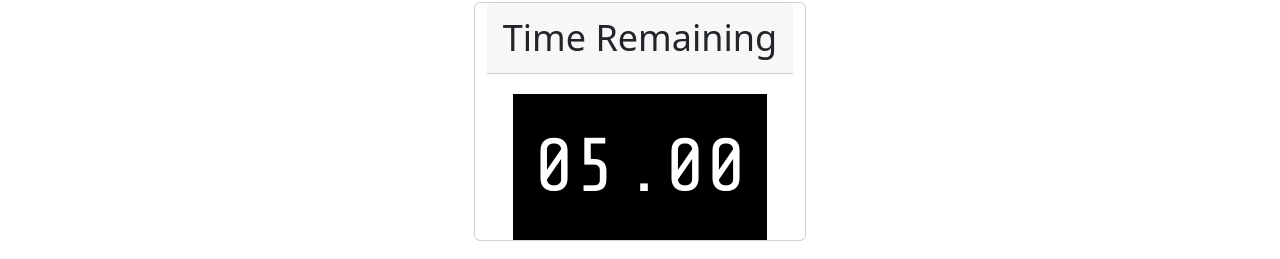
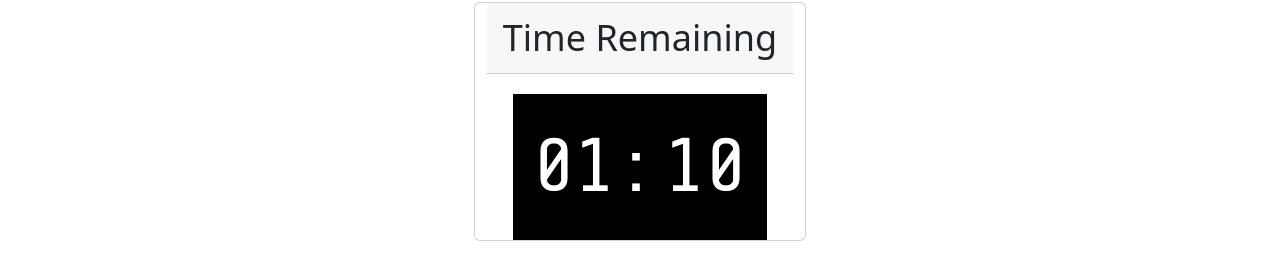
Before and after one commit to MediumJeff/scoreboard-app, a React (Create React App) app: page / in a window 1280 px wide. Shown: the part 307-566 px from the top of the page. Built offline with nearby package versions, Linux system fonts and the light colour scheme; a web font is replaced by a local one.

Commit message:
Added props to timer component

```diff
--- a/src/App.js
+++ b/src/App.js
@@ -11,7 +11,7 @@ function App() {
             <TeamScore teamName='Tigers' />
             <TeamScore teamName='Guardians' />
           </span>
-          <Timer />
+          <Timer timeSet='70000' />
           <Period />
       </div>
     </>
--- a/src/Components/Score/TeamScore.js
+++ b/src/Components/Score/TeamScore.js
@@ -17,7 +17,6 @@ const TeamScore = (props) => {
         setScore(0)
         setPoints(0)
     }
-
 
     return (
         <>
--- a/src/Components/Timer/Timer.js
+++ b/src/Components/Timer/Timer.js
@@ -6,8 +6,8 @@ import Horn from '../../resources/buzzer-horn.wav';
 import ReactAudioPlayer from 'react-audio-player';
 
 
-function Timer() {
-  const [time, setTime] = useState(5000);
+function Timer(props) {
+  const [time, setTime] = useState(parseInt(props.timeSet));
   const [timerOn, setTimerOn] = useState(false);
   const audioPlayer = useRef(null);
 
@@ -62,7 +62,7 @@ function Timer() {
           <Button className='btn btn-danger m-4' onClick={() => setTimerOn(false)}>Stop</Button>
         )}
         {!timerOn && (
-          <Button className='btn btn-danger m-4' onClick={() => setTime(5000)}>Reset</Button>
+          <Button className='btn btn-danger m-4' onClick={() => setTime(props.timeSet)}>Reset</Button>
         )}
         {!timerOn && (
           <>
```
